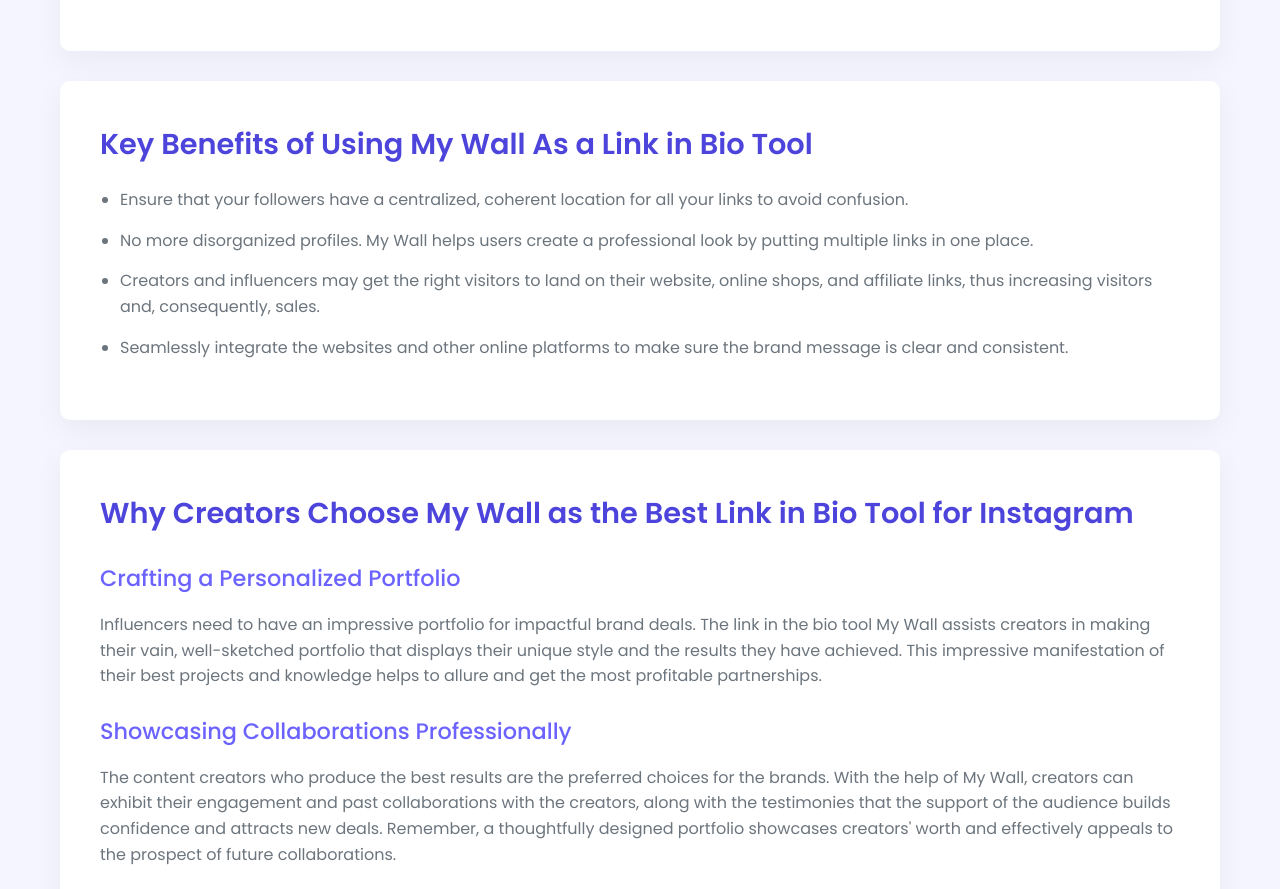
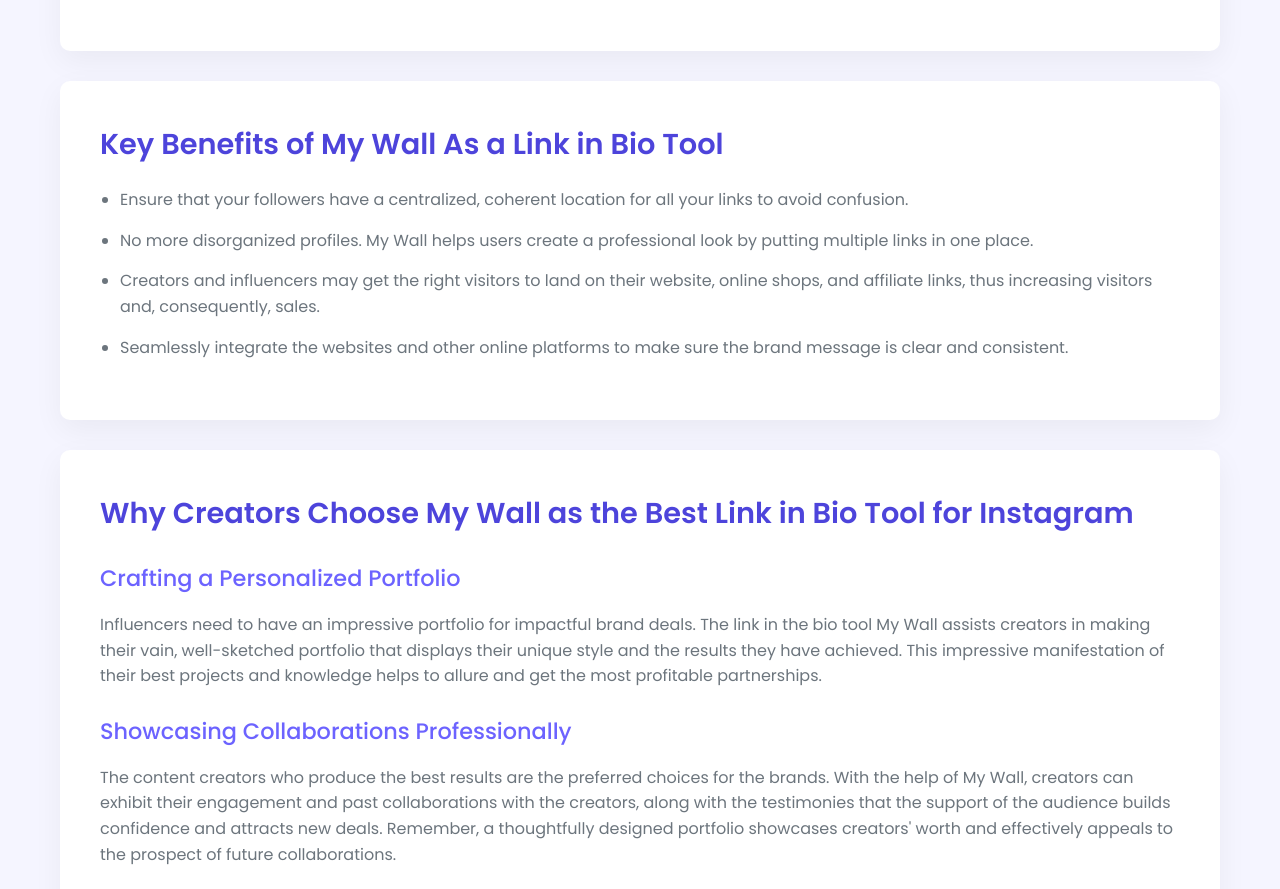
Before and after one commit to MyWall1/My-Wall-Link-in-Bio-Tool-on-Instagram, a plain HTML site: page index.html in a window 1280 px wide. Shown: the part 1720-2609 px from the top of the page. Drawn offline with Linux system fonts and the light colour scheme.

Commit message:
Update index.html

```diff
--- a/index.html
+++ b/index.html
@@ -259,7 +259,7 @@
         </div>
 
         <div class="content-card">
-            <h2>Key Benefits of Using My Wall As a Link in Bio Tool</h2>
+            <h2>Key Benefits of My Wall As a Link in Bio Tool</h2>
             <ul>
                 <li><p>Ensure that your followers have a centralized, coherent location for all your links to avoid confusion.</p></li>
                 <li><p>No more disorganized profiles. My Wall helps users create a professional look by putting multiple links in one place.</p></li>
```
